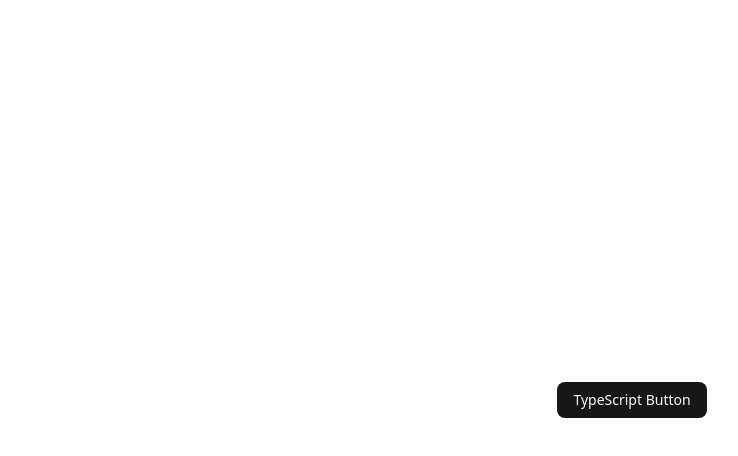
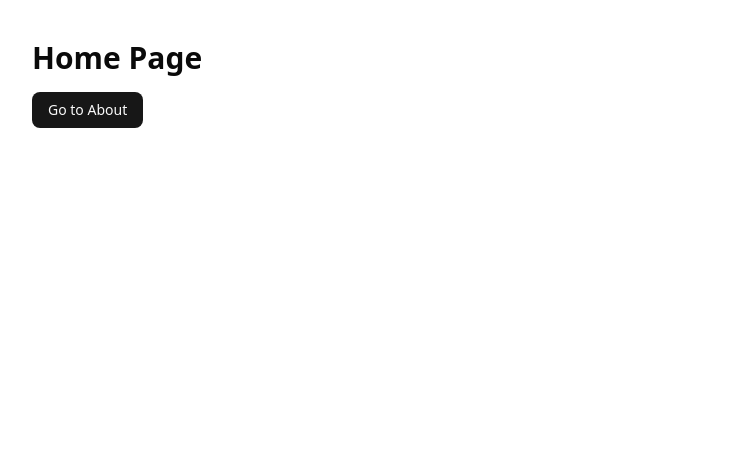
Before and after one commit to mark821005/heatons.design, a React (Vite) app: page / in a window 1280 px wide. Shown: the top 456 px of the page, without its empty margins (8-746 px from the left). Built offline with nearby package versions, Linux system fonts and the light colour scheme.

Commit message:
Adds react router + tests

```diff
--- a/src/App.tsx
+++ b/src/App.tsx
@@ -1,9 +1,16 @@
-import { Button } from "@/components/ui/button";
+import { BrowserRouter, Routes, Route } from "react-router";
+import Home from "./pages/Home";
+import About from "./pages/About";
 
-export default function App() {
+function App() {
   return (
-    <div className="flex h-screen items-center justify-center">
-      <Button variant="default">TypeScript Button</Button>
-    </div>
+    <BrowserRouter>
+      <Routes>
+        <Route path="/" element={<Home />} />
+        <Route path="/about" element={<About />} />
+      </Routes>
+    </BrowserRouter>
   );
 }
+
+export default App;
--- /dev/null
+++ b/src/pages/About.tsx
@@ -0,0 +1,12 @@
+import { Link } from "react-router";
+
+export default function About() {
+  return (
+    <div className="p-10">
+      <h1 className="text-3xl font-bold">About Page</h1>
+      <Link to="/" className="text-blue-500 underline mt-4 block">
+        Back to Home
+      </Link>
+    </div>
+  );
+}
--- /dev/null
+++ b/src/pages/Home.tsx
@@ -0,0 +1,13 @@
+import { Button } from "@/components/ui/button";
+import { Link } from "react-router";
+
+export default function Home() {
+  return (
+    <div className="p-10">
+      <h1 className="text-3xl font-bold">Home Page</h1>
+      <Link to="/about">
+        <Button className="mt-4">Go to About</Button>
+      </Link>
+    </div>
+  );
+}
```
